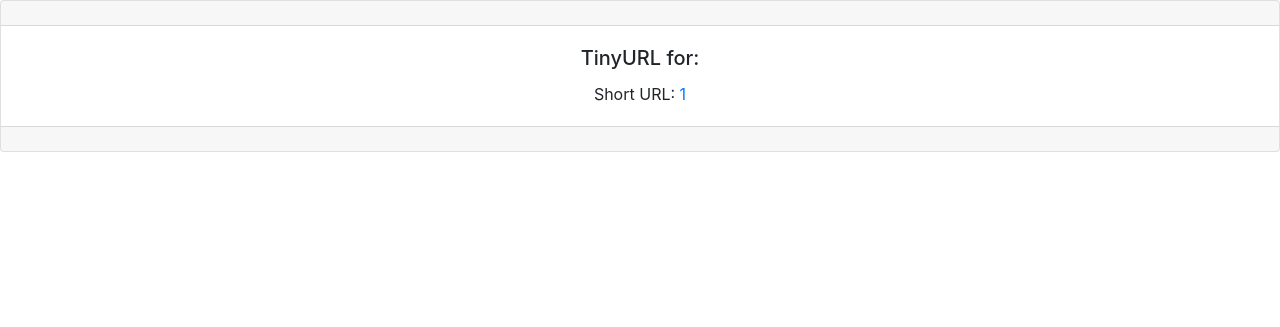
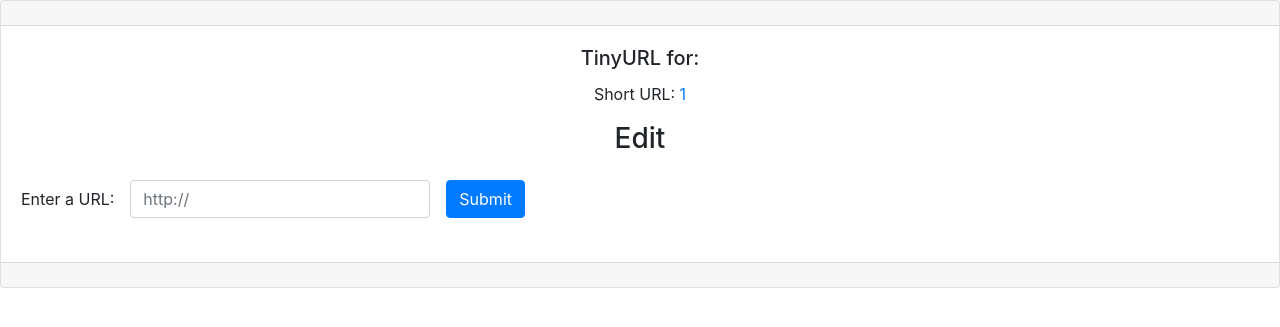
Before and after one commit to AustinNaz/tinyapp, a Node server app: page /urls/1 in a window 1280 px wide. Shown: the part 56-383 px from the top of the page. Run offline with Node 20, Linux system fonts and the light colour scheme; some libraries are stand-ins or nearby versions.

Commit message:
can edit links that are already set

```diff
--- a/express_server.js
+++ b/express_server.js
@@ -26,16 +26,21 @@ app.get("/urls/new", (req, res) => {
   res.render("urls_new");
 });
 
+app.get("/urls/:shortURL", (req, res) => {
+  let templateVars = {
+    shortURL: req.params.shortURL,
+    longURL:  urlDatabase[req.params.shortURL]};
+  res.render("urls_show", templateVars);
+});
+
 app.post("/urls/:shortURL/delete", (req, res) => {
   delete urlDatabase[req.params.shortURL];
   res.redirect("/urls/")
 });
 
-app.get("/urls/:shortURL", (req, res) => {
-  let templateVars = {
-    shortURL: req.params.shortURL,
-    longURL:  urlDatabase[req.params.shortURL]};
-  res.render("urls_show", templateVars);
+app.post("/urls/:shortURL/edit", (req, res) => {
+  urlDatabase[req.params.shortURL] = req.body['longURL']
+  res.redirect("/urls/")
 });
 
 app.get("/u/:shortURL", (req, res) => {
--- a/views/urls_show.ejs
+++ b/views/urls_show.ejs
@@ -15,6 +15,14 @@
       <div class="card-body">
         <h5 class="card-title">TinyURL for: <%= longURL %></h5>
         <p class="card-text">Short URL: <a href="/u/<%= shortURL %>"><%= shortURL %></a></p>
+        <h3>Edit</h3>
+      <form class="form-inline" action="/urls/<%= shortURL %>/edit" method="POST">
+        <div class="form-group mb-2">
+          <label for="longURL">Enter a URL:</label>
+          <input class="form-control" type="text" name="longURL" placeholder="http://" style="width: 300px; margin: 1em">
+          <button type="submit" class="btn btn-primary">Submit</button>
+        </div>
+      </form>
       </div>
     <div class="card-footer text-muted"></div>
   </div>
```
Also changed, not shown: views/urls_index.ejs (+7 -0 lines).
